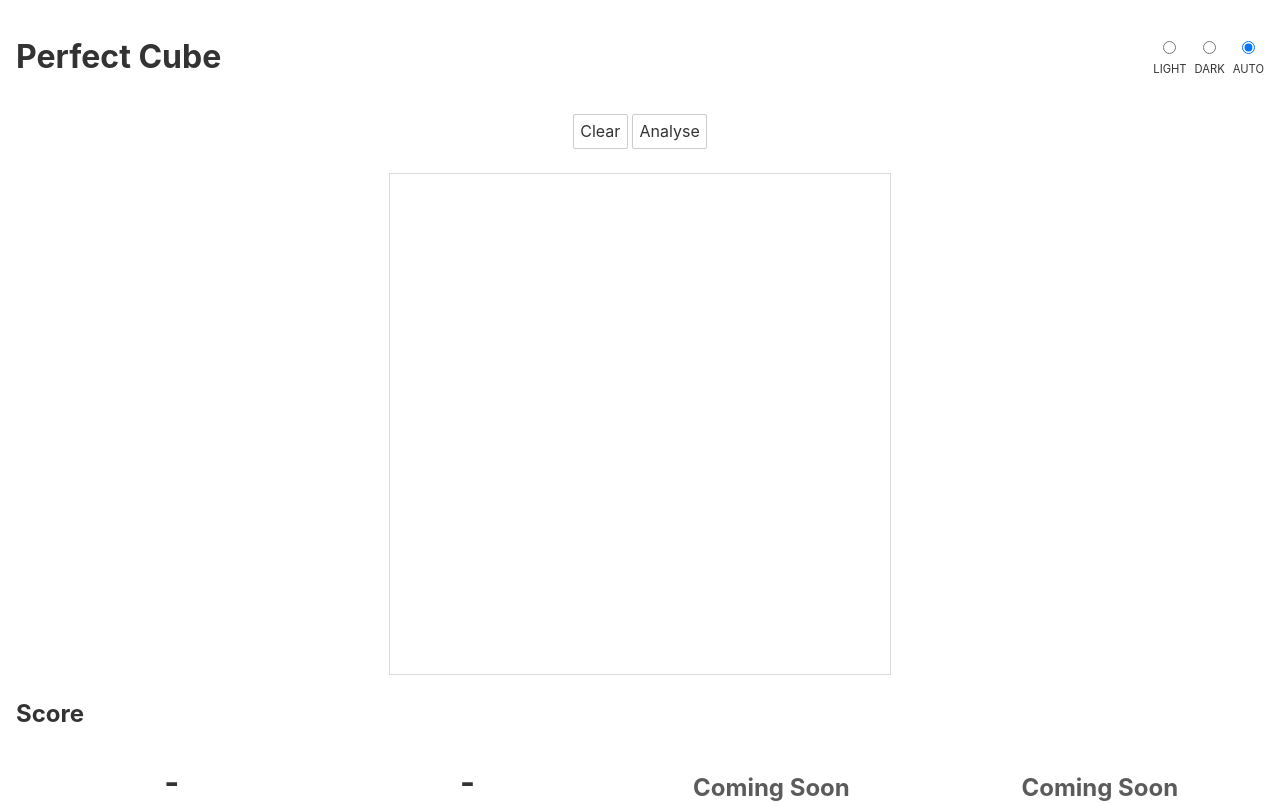
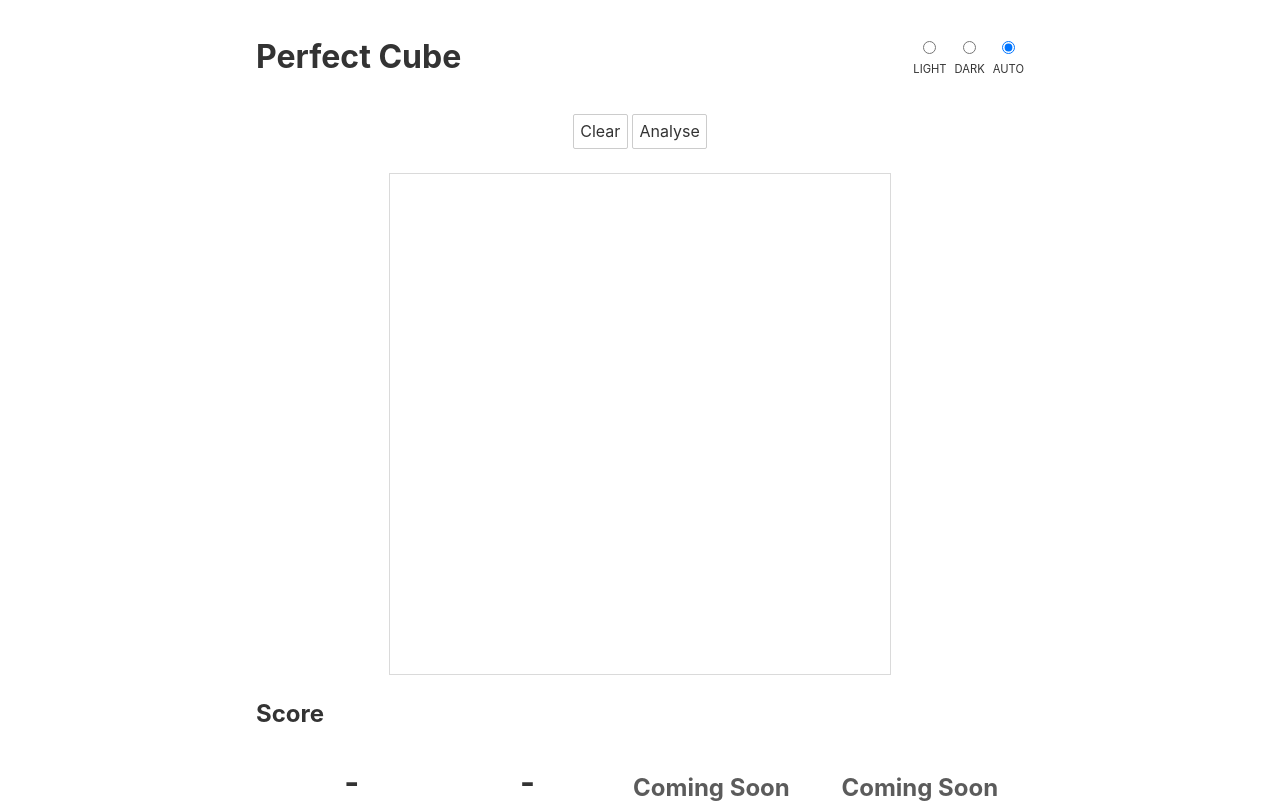
Before and after one commit to PeterW570/perfect-cube, a Svelte app: page / in a window 1280 px wide. Shown: the top 803 px of the page. Built offline with nearby package versions, Linux system fonts and the light colour scheme.

Commit message:
fix setting max width on large screens

```diff
--- a/src/App.svelte
+++ b/src/App.svelte
@@ -296,7 +296,7 @@
 <style>
 	main {
 		padding: 1em;
-		max-width: 40em;
+		max-width: 50em;
 		margin: 0 auto;
 	}
 
@@ -356,10 +356,4 @@
 		overflow-x: auto;
 		white-space: nowrap;
 	}
-
-	@media (min-width: 640px) {
-		main {
-			max-width: none;
-		}
-	}
 </style>
```
